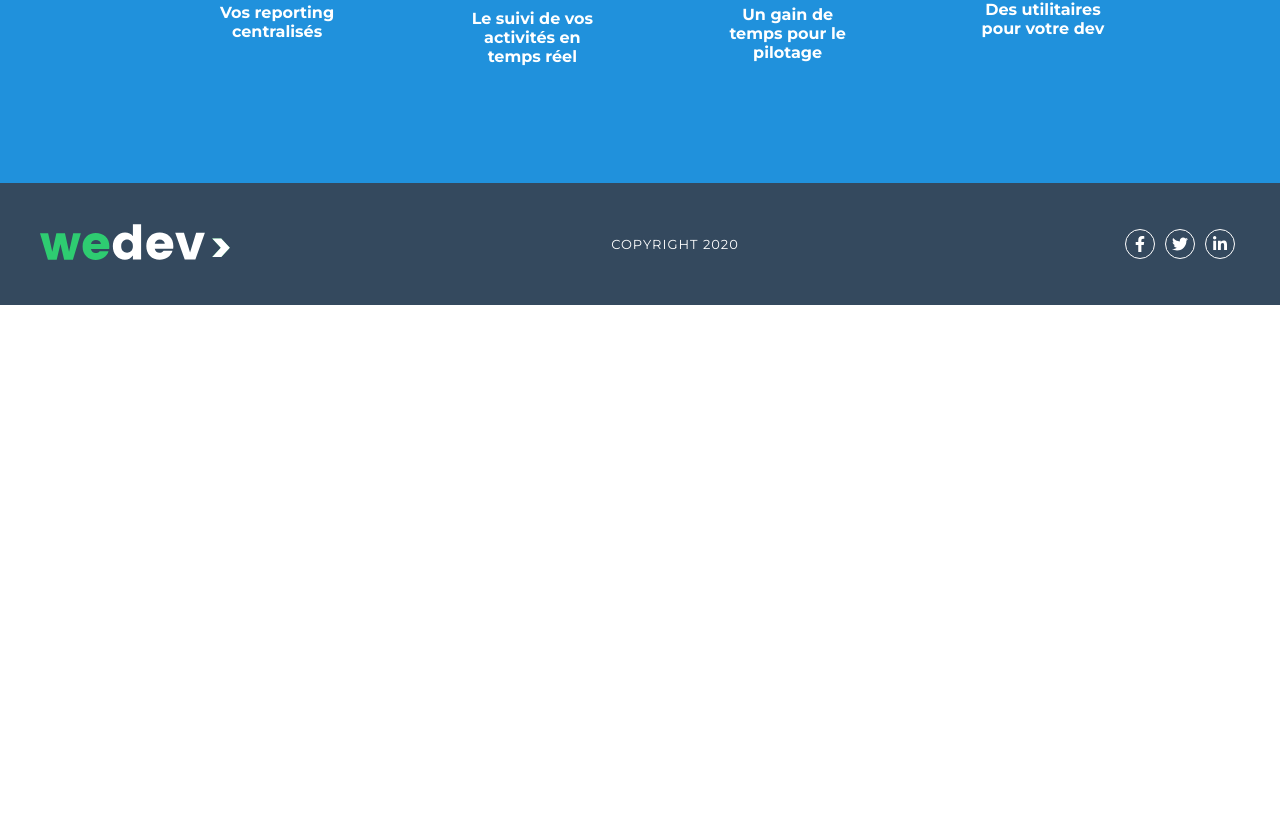
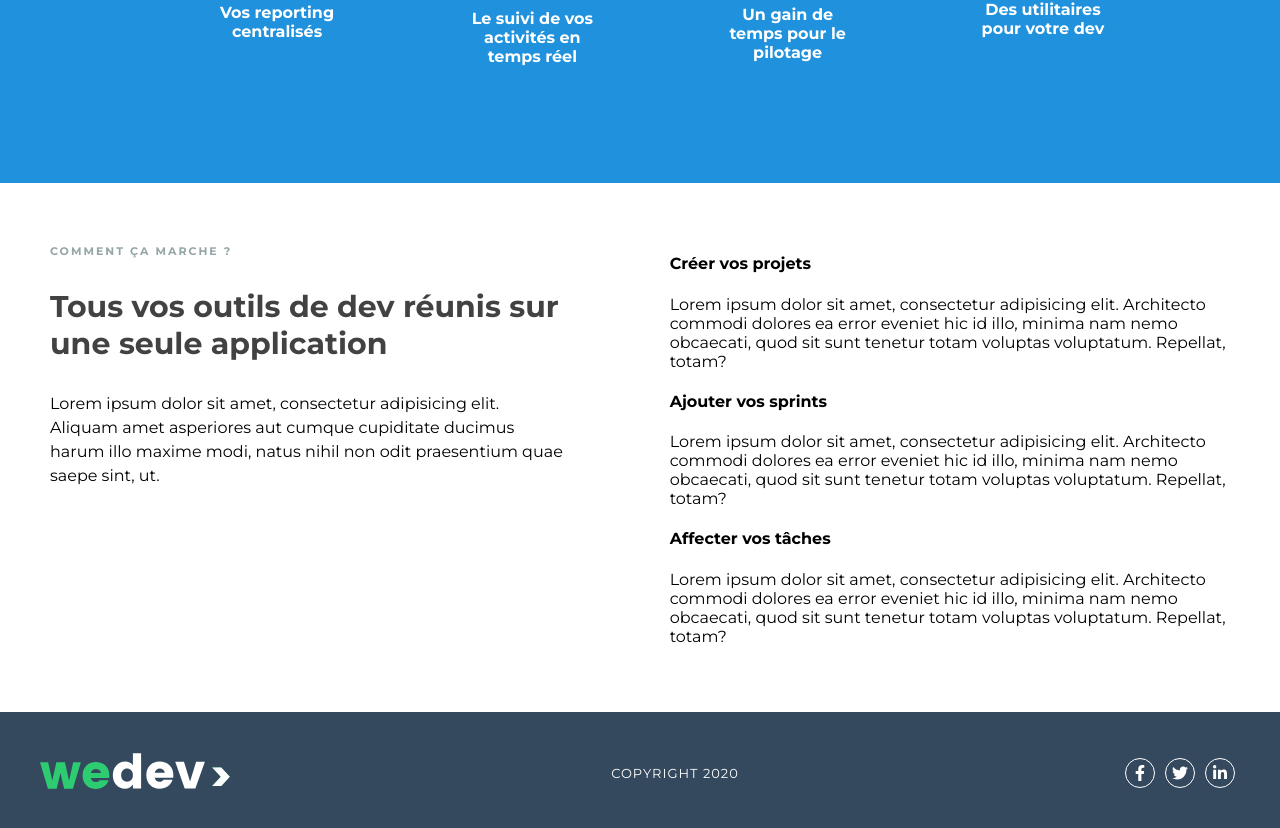
Before and after one commit to Ephalys/wedev-front, a React (Create React App) app: page / in a window 1280 px wide. Shown: the part 1389-2217 px from the top of the page. Before the commit the page ends 1694 px from the top, so only its background shows below. Built offline with nearby package versions, Linux system fonts and the light colour scheme; what webfontloader would draw is missing.

Commit message:
add: ListBlock

```diff
--- /dev/null
+++ b/src/components/ListBlock/index.js
@@ -0,0 +1,46 @@
+import React, {Component} from 'react';
+import './listblock.scss'
+
+class ListBlock extends Component {
+    render() {
+        return (
+            <div className="listblock">
+                <div className="listblock__left">
+                    <p className="title-label">comment ça marche ?</p>
+                    <h3 className="title">
+                        Tous vos outils de dev réunis sur une seule application
+                    </h3>
+                    <p className="text">
+                        Lorem ipsum dolor sit amet, consectetur adipisicing elit. Aliquam amet asperiores aut
+                        cumque cupiditate ducimus harum illo maxime modi, natus nihil non odit praesentium quae saepe sint, ut.
+                    </p>
+                </div>
+                <div className="listblock__right">
+                    <div className="list__item">
+                        <h4>Créer vos projets</h4>
+                        <p>Lorem ipsum dolor sit amet, consectetur adipisicing elit. Architecto commodi dolores ea
+                            error eveniet hic id illo, minima nam nemo obcaecati, quod sit sunt tenetur totam voluptas
+                            voluptatum. Repellat, totam?
+                        </p>
+                    </div>
+                    <div className="list__item">
+                        <h4>Ajouter vos sprints</h4>
+                        <p>Lorem ipsum dolor sit amet, consectetur adipisicing elit. Architecto commodi dolores ea
+                            error eveniet hic id illo, minima nam nemo obcaecati, quod sit sunt tenetur totam voluptas
+                            voluptatum. Repellat, totam?
+                        </p>
+                    </div>
+                    <div className="list__item">
+                        <h4>Affecter vos tâches</h4>
+                        <p>Lorem ipsum dolor sit amet, consectetur adipisicing elit. Architecto commodi dolores ea
+                            error eveniet hic id illo, minima nam nemo obcaecati, quod sit sunt tenetur totam voluptas
+                            voluptatum. Repellat, totam?
+                        </p>
+                    </div>
+                </div>
+            </div>
+        );
+    }
+}
+
+export default ListBlock;
--- /dev/null
+++ b/src/components/ListBlock/listblock.scss
@@ -0,0 +1,30 @@
+@import "../../assets/sass/colors.scss";
+
+.listblock {
+    display: flex;
+    padding: 50px;
+    text-align: left;
+
+    &__left {
+        padding-right: 50px;
+        .title-label {
+            text-transform: uppercase;
+            font-size: 11px;
+            color: $darkgrey;
+            letter-spacing: 2px;
+            font-weight: bold;
+        }
+
+        .title {
+            font-size: 30px;
+            color: #434242;
+        }
+
+        .text {
+            line-height: 24px;
+        }
+    }
+    &__right {
+        padding-left: 50px;
+    }
+}
--- a/src/pages/Home/index.js
+++ b/src/pages/Home/index.js
@@ -3,6 +3,7 @@ import Header from "../../layout/Header";
 import Footer from "../../layout/Footer";
 import Presentation from "../../components/Presentation";
 import Hero from "../../components/Hero";
+import ListBlock from "../../components/ListBlock";
 
 class Index extends Component {
   render() {
@@ -11,6 +12,7 @@ class Index extends Component {
         <Header />
         <Hero />
         <Presentation />
+        <ListBlock />
         <Footer />
       </main>
     );
```
